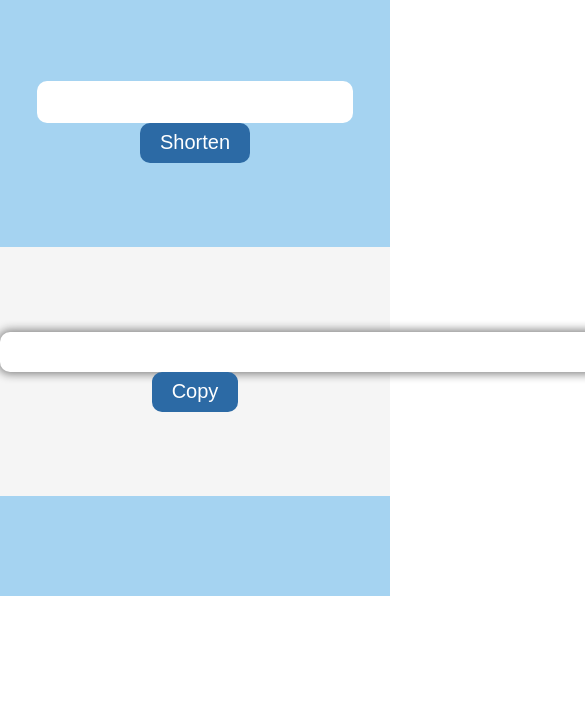
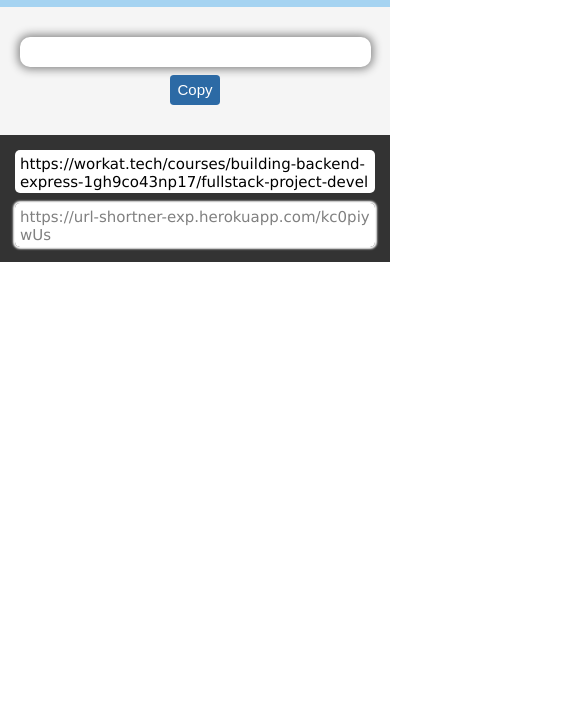
Before and after one commit to deepaksaroha/urlshortner, a website: page static/index.html in a window 390 px wide. Shown: the part 129-844 px from the top of the page, 585 px wide, since content can reach past the window. Drawn offline with Linux system fonts and the light colour scheme; no server answers.

Commit message:
updated display style of list of results

```diff
--- a/app.js
+++ b/app.js
@@ -22,6 +22,7 @@
     const shortUrlId = shortid.generate();
     urls[shortUrlId] = req.body.longUrl;
     res.send({
+        id: shortUrlId,
         shortUrl: `https://url-shortner-exp.herokuapp.com/u/${shortUrlId}`
     });
 })
--- a/static/css/style.css
+++ b/static/css/style.css
@@ -1,15 +1,17 @@
 body{
     margin: 0;
+    font-family: Verdana, Geneva, Tahoma, sans-serif;
+    font-size: 40px;
 }
 
 .sub-box{
     text-align: center;
-    padding: 10vh 0;
+    padding: 2em 0;
 }
 
 #site-head{
-    font-size: 50px;
-    padding: 4vh 0;
+    font-size: 1.5em;
+    padding: 0.2em 0;
     background-color: rgb(245, 245, 245);
     color: rgb(17, 97, 172);
 }
@@ -28,40 +30,87 @@
     border-radius: 10px;
     height: 2em;
     width: 80%;
-    font-size: 20px;
+    font-size: 0.5em;
 }
 
 #output-url{
     height: 2em;
     width: 48em;
     background-color: white;
-    font-size: 20px;
+    font-size: 0.5em;
     border-radius: 10px;
     box-shadow: 0 0 10px 2px grey;
     margin: 0 auto;
+    max-width: 90vw;
 }
 
 #shorten-btn{
     border: none;
-    font-size: 20px;
+    font-size: 0.5em;
     border-radius: 10px;
     height: 2em;
     background-color: rgb(44, 106, 165);
-    padding: 0 20px;
+    padding: 0 0.5em;
     color: white;
 }
 
 #copy-btn{
     border: none;
-    font-size: 20px;
-    border-radius: 10px;
+    font-size: 0.5em;
+    border-radius: 0.25em;
     height: 2em;
     background-color: rgb(44, 106, 165);
-    padding: 0 20px;
+    padding: 0 0.5em;
     color: white;
 }
 
 #dashboard{
-    background-color: rgb(165, 211, 241);
-    min-height: 100px;
+    display: grid;
+    grid-template-columns: 2fr 1fr;
+    padding: 0.5em;
+    background-color: rgba(0, 0, 0, 0.801);
+    gap: 10px;
 }
+
+#dashboard>div{
+    padding: 5px;
+    word-break: break-all;
+    max-height: 2.25em;
+    background-color: white;
+    font-size: 0.5em;
+    border-radius: 5px;
+}
+
+#dashboard>div:nth-child(odd){
+    overflow: hidden;
+}
+
+#dashboard>div:nth-child(even){
+    overflow: overlay;
+    box-shadow: 0 0 2px 2px white;
+    color: gray;
+}
+
+@media screen and (max-width: 1000px) {
+    body{
+        font-size: 35px;
+    }
+}
+
+@media screen and (max-width: 500px) {
+    body{
+        font-size: 30px;
+    }
+    #dashboard{
+        display: grid;
+        grid-template-columns: 1fr;
+    }
+
+    #site-head{
+        font-size: 0.8em;
+    }
+
+    .sub-box{
+        padding: 1em 0;
+    }
+}
--- a/static/index.html
+++ b/static/index.html
@@ -25,7 +25,8 @@
             </div>
         </div>
         <div id="dashboard">
-
+            <div>https://workat.tech/courses/building-backend-express-1gh9co43np17/fullstack-project-developer-profile-xubajvqi8hpr/vk3ce21hso94https://workat.tech/courses/building-backend-express-1gh9co43np17/fullstack-project-developer-profile-xubajvqi8hpr/vk3ce21hso94</div>
+            <div>https://url-shortner-exp.herokuapp.com/kc0piywUs</div>
         </div>
     </div>
 </body>
--- a/static/js/index.js
+++ b/static/js/index.js
@@ -24,7 +24,8 @@
         event.preventDefault();
         const formele = document.querySelector("#form");
         const formData = new FormData(formele);
-        if(validate(formData.get('longUrl'))){
+        let longUrl = formData.get('longUrl');
+        if(validate(longUrl)){
 
             const request = new Request('https://url-shortner-exp.herokuapp.com/url', {
                 method: 'POST',
@@ -38,20 +39,12 @@
                 return res.json();
             }).then((res)=>{
                 document.querySelector("#output-url").innerText = res.shortUrl;
+                formRow(res.id, longUrl);
             });
 
         }else{
             document.querySelector("#output-url").innerText = "Invalid Url";
         }
-
-        fetch('https://url-shortner-exp.herokuapp.com/urls')
-        .then(res=>{
-            return res.json();
-        }).then(res=>{
-            for(const key in res){
-                formRow(key, res[key]);
-            }
-        })
     });
 
     const cpy = document.querySelector("#copy-btn");
```
